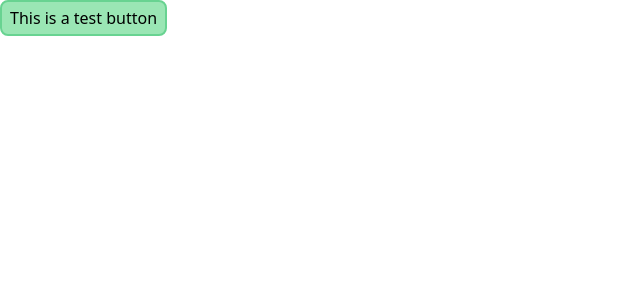
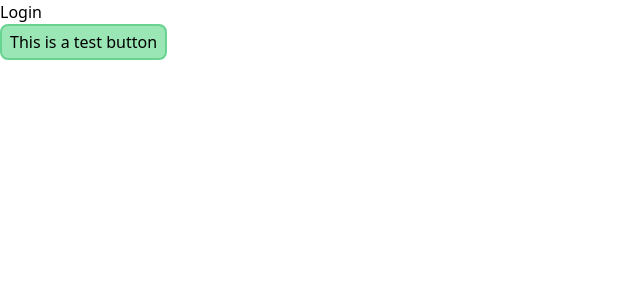
Before and after one commit to Folkwise-io/MintbeanPlatformV3-frontend, a React app: page / in a window 1280 px wide. Shown: the top 300 px of the page, without its empty margins (0-640 px from the left). Built offline with nearby package versions, Linux system fonts and the light colour scheme.

Commit message:
Fix broken import statements

```diff
--- a/src/views/layouts/GlobalLayout.tsx
+++ b/src/views/layouts/GlobalLayout.tsx
@@ -1,7 +1,14 @@
 import React, { FC } from "react";
 import PropTypes from "prop-types";
 
-const GlobalLayout: FC = ({ children }) => <div>{children}</div>;
+import Navbar from "../components/Navbar";
+
+const GlobalLayout: FC = ({ children }) => (
+  <div>
+    <Navbar />
+    {children}
+  </div>
+);
 
 GlobalLayout.propTypes = { children: PropTypes.node.isRequired };
 export default GlobalLayout;
```
Also changed, not shown: src/context/contextBuilder.ts (+7 -7 lines).
